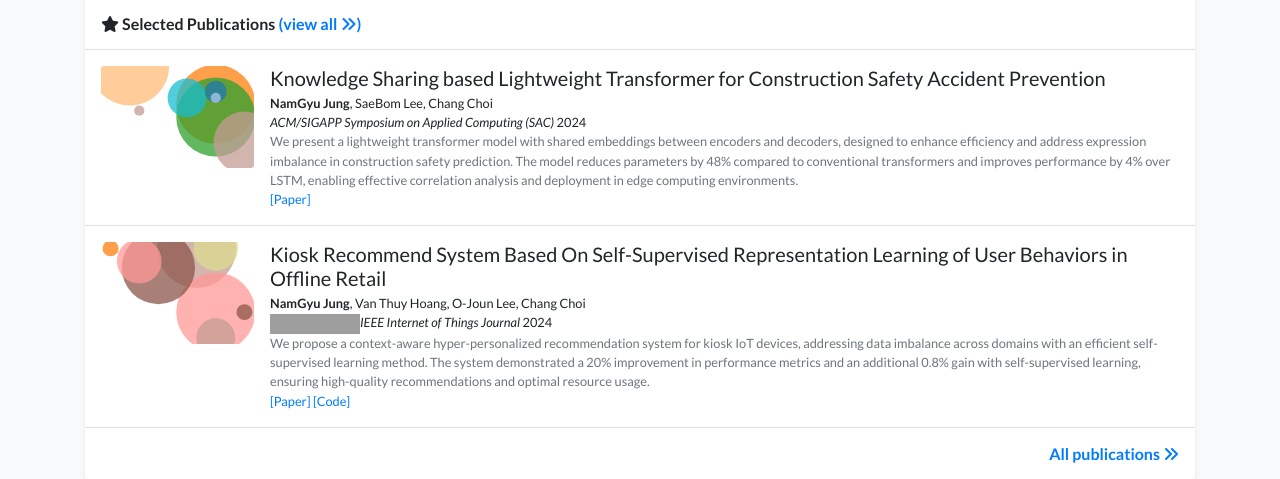
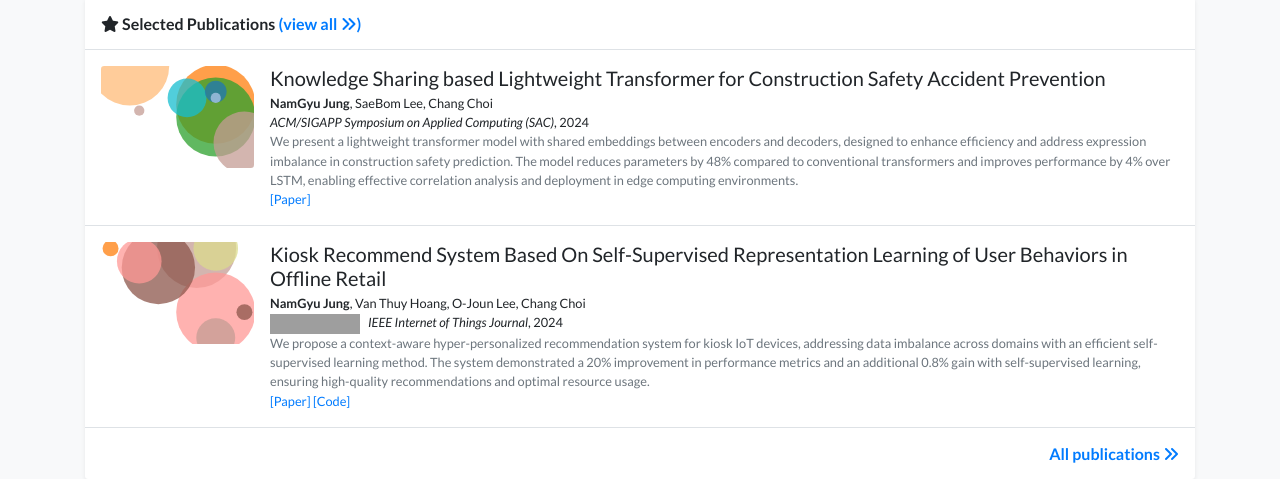
Before and after one commit to Namgyu97/Namgyu97, a Jekyll site: the page built from index.html, in a window 1280 px wide and 900 px high, scrolled down 543 px. Shown: the part 365-844 px from the top of the window. Built offline with Jekyll 4.4.1, drawn with Linux system fonts in a browser that asks for light colours; nearby versions of some CDN libraries; a style sheet for code colours, icons or effects is not loaded; grey boxes are pictures that could not be loaded.

Commit message:
Update publication_item.html

```diff
--- a/_includes/widgets/publication_item.html
+++ b/_includes/widgets/publication_item.html
@@ -13,9 +13,9 @@
             <p class="mt-0 mb-0 small">{% include widgets/author_list.html authors=item.authors %}</p>
             <p class="mt-0 mb-0 small">
                 {%- if item.percent -%}
-                <img src="https://img.shields.io/badge/-Top%20{{ item.percent | url_encode }}%25-brightgreen" alt="Top {{ item.percent }}%">
+                <img src="https://img.shields.io/badge/-Top%20{{ item.percent | url_encode }}%25-brightgreen" alt="Top {{ item.percent }}%" style="margin-right: 8px;">
                 {%- endif -%}
-                {{ item.pub_pre }}<i>{{ item.pub }}</i>{{ item.pub_post }} {{ item.pub_date }} {{ item.pub_last }}
+                {{ item.pub_pre }}<i>{{ item.pub }}</i>{{ item.pub_post }}, {{ item.pub_date }} {{ item.pub_last }}
             </p>
             <p class="mt-0 mb-0 small text-muted">{{ item.abstract }}</p>
 
@@ -42,9 +42,9 @@
                 <p class="mt-0 mb-0 small">{% include widgets/author_list.html authors=item.authors %}</p>
                 <p class="mt-0 mb-0 small">
                     {%- if item.percent -%}
-                    <img src="https://img.shields.io/badge/-Top%20{{ item.percent | url_encode }}%25-brightgreen" alt="Top {{ item.percent }}%">
+                    <img src="https://img.shields.io/badge/-Top%20{{ item.percent | url_encode }}%25-brightgreen" alt="Top {{ item.percent }}%" style="margin-right: 8px;">
                     {%- endif -%}
-                    {{ item.pub_pre }}<i>{{ item.pub }}</i>{{ item.pub_post }} {{ item.pub_date }} {{ item.pub_last }}
+                    {{ item.pub_pre }}<i>{{ item.pub }}</i>{{ item.pub_post }}, {{ item.pub_date }} {{ item.pub_last }}
                 </p>
                 <p class="mt-0 mb-0 small text-muted">{{ item.abstract }}</p>
 
```
